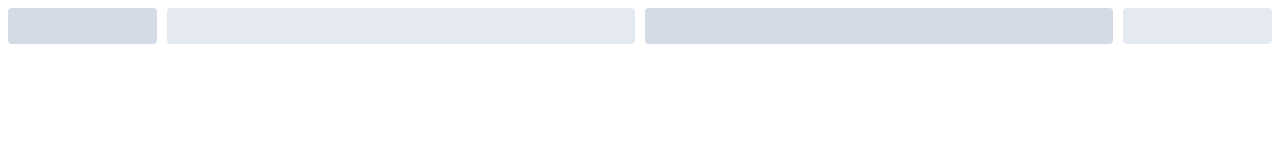
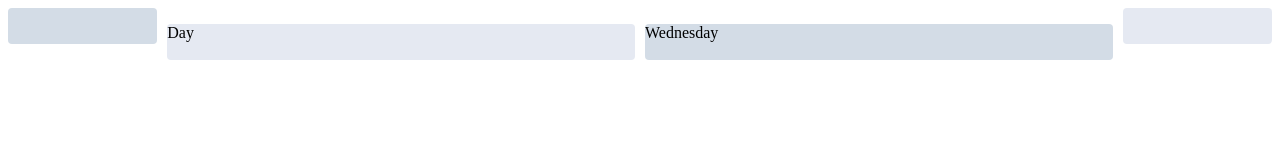
Before and after one commit to ashokreplies/vuejs, a plain HTML site: page index.html in a window 1280 px wide. Drawn offline with nearby package versions, Linux system fonts and the light colour scheme.

Commit message:
tested on jfiddle

```diff
--- a/index.html
+++ b/index.html
@@ -27,13 +27,18 @@
   </style>
 </head>
 <body>
- <div id="app">
-	<el-row :gutter="10">
-	  <el-col :xs="8" :sm="6" :md="4" :lg="3"><div class="grid-content bg-purple"></div></el-col>
-	  <el-col :xs="4" :sm="6" :md="8" :lg="9"><div class="grid-content bg-purple-light"></div></el-col>
-	  <el-col :xs="4" :sm="6" :md="8" :lg="9"><div class="grid-content bg-purple"></div></el-col>
-	  <el-col :xs="8" :sm="6" :md="4" :lg="3"><div class="grid-content bg-purple-light"></div></el-col>
-	</el-row>
+<div id="app">
+<el-row :gutter="10">
+  <el-col :xs="8" :sm="6" :md="4" :lg="3"><div class="grid-content bg-purple"></div></el-col>
+  <el-col :xs="4" :sm="6" :md="8" :lg="9"><div class="grid-content bg-purple-light">
+    <p>Day</p>
+
+  </div></el-col>
+  <el-col :xs="4" :sm="6" :md="8" :lg="9"><div class="grid-content bg-purple">
+    <p>Wednesday</p>
+  </div></el-col>
+  <el-col :xs="8" :sm="6" :md="4" :lg="3"><div class="grid-content bg-purple-light"></div></el-col>
+</el-row>
 </div>
 
   <script>
```
